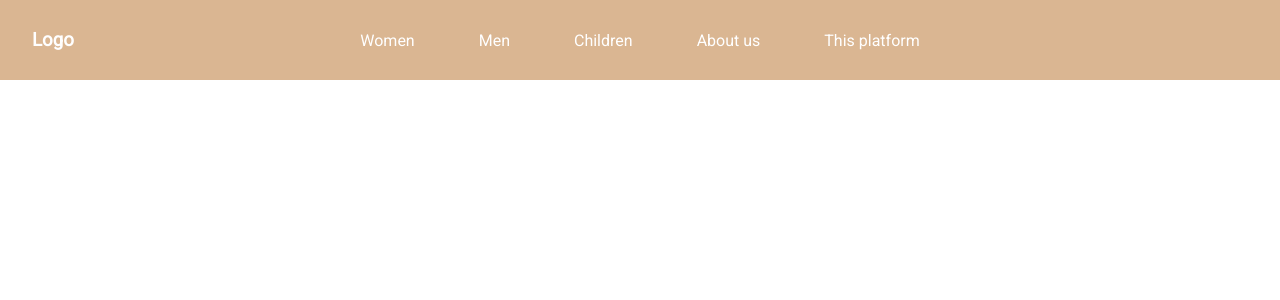
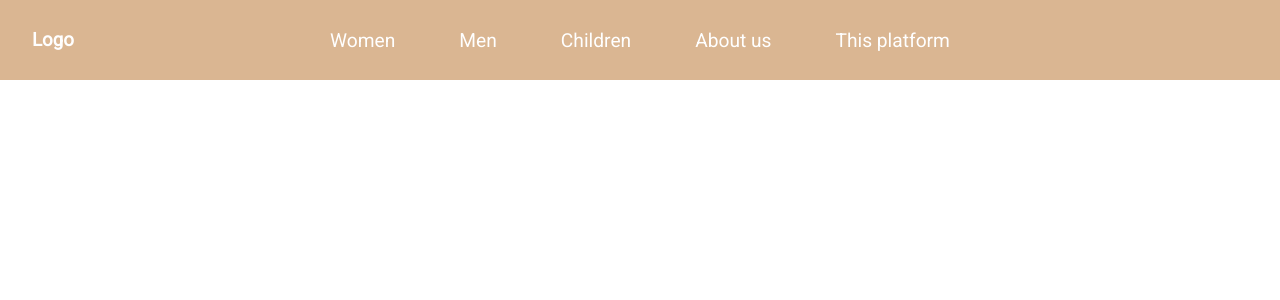
Before and after one commit to malia120/WardrobeSwap, a React (Create React App) app in the folder frontend/: page / in a window 1280 px wide. Shown: the top 300 px of the page. Built offline with nearby package versions, Linux system fonts and the light colour scheme.

Commit message:
changed the size of the font

```diff
--- a/frontend/src/Style/App.css
+++ b/frontend/src/Style/App.css
@@ -29,11 +29,12 @@ nav a {
     margin: 0 2rem;
     color: var(--textColour);
     text-decoration: none;
-    transition: color 0.3s; /* Add a transition for smoother color change */
+    transition: color 0.3s;
+    font-size: 1.2rem;
 }
 
 nav a:hover {
-    color: var(--secondaryColour); /* Change the color on hover */
+    color: var(--secondaryColour);
     cursor: pointer;
 }
 
```
